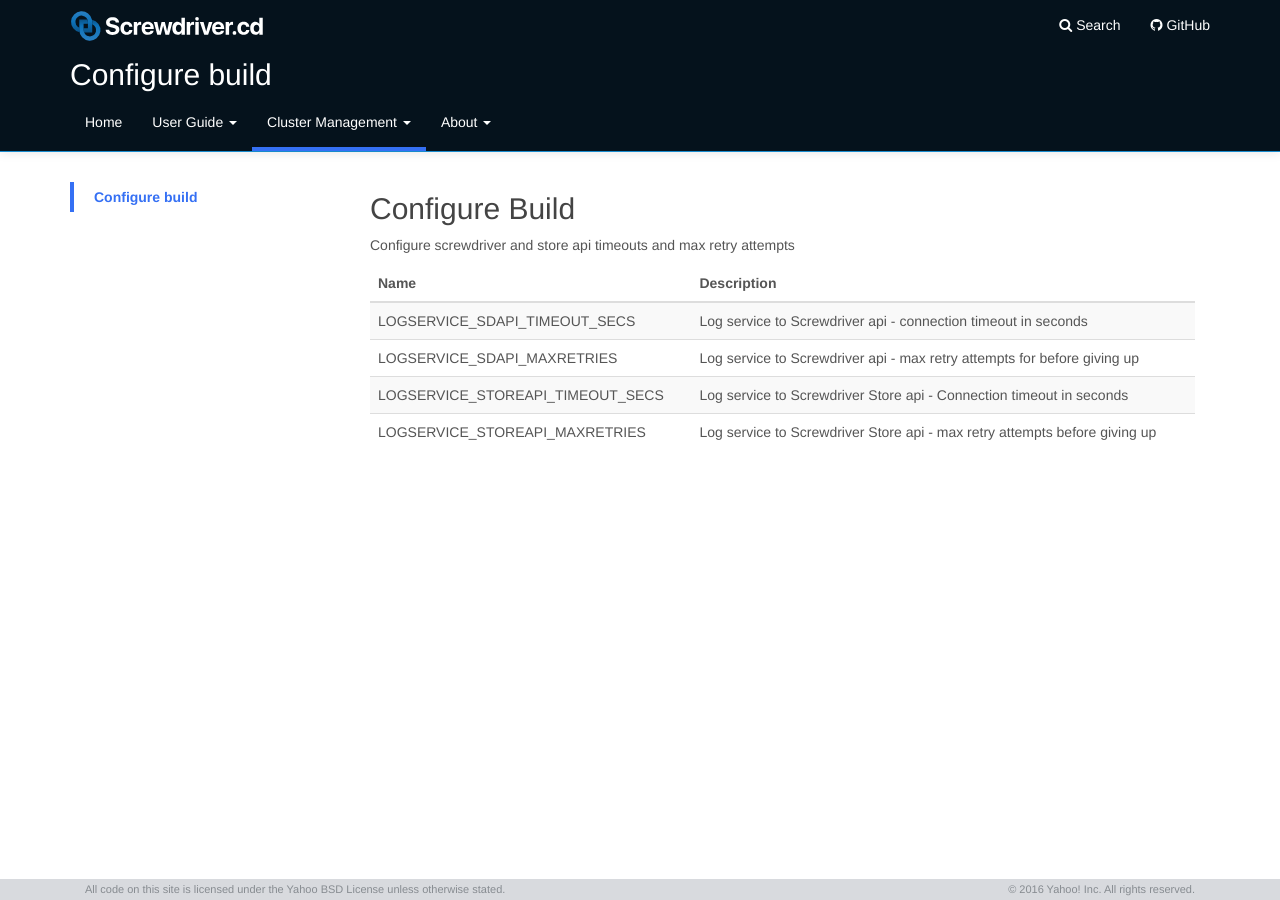
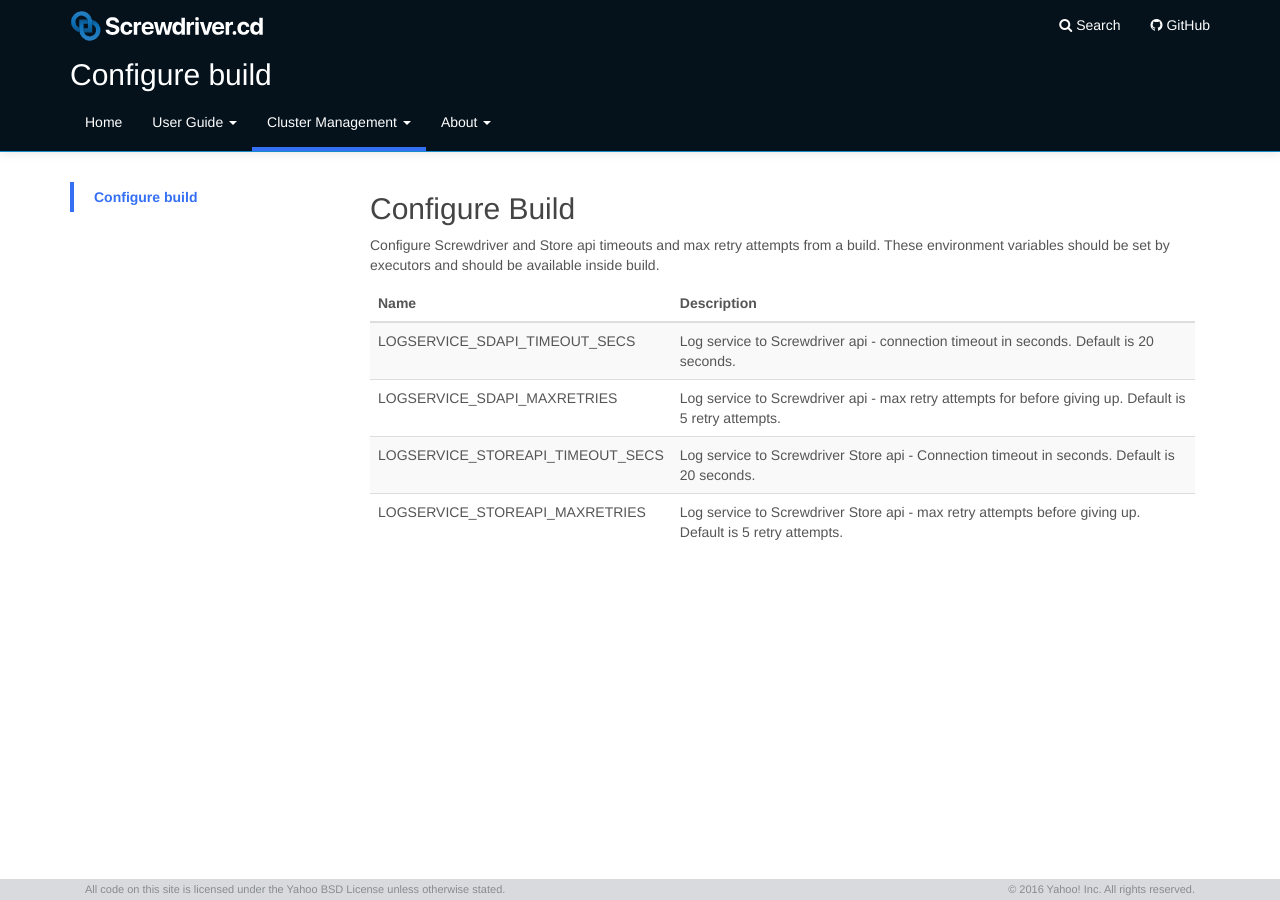
Before and after one commit to screwdriver-cd/guide, a Jekyll site: the page built from docs/cluster-management/configure-build.md, in a window 1280 px wide. Built offline with Jekyll 4.4.1, drawn with Linux system fonts in a browser that asks for light colours.

Commit message:
fix(2016): upd

```diff
--- a/docs/cluster-management/configure-build.md
+++ b/docs/cluster-management/configure-build.md
@@ -10,11 +10,11 @@ toc:
 ---
 ## Configure Build
 
-Configure screwdriver and store api timeouts and max retry attempts
+Configure Screwdriver and Store api timeouts and max retry attempts from a build. These environment variables should be set by executors and should be available inside build.
 
 | Name | Description |
 |------|-------|
-| LOGSERVICE_SDAPI_TIMEOUT_SECS | Log service to Screwdriver api - connection timeout in seconds |
-| LOGSERVICE_SDAPI_MAXRETRIES | Log service to Screwdriver api - max retry attempts for before giving up |
-| LOGSERVICE_STOREAPI_TIMEOUT_SECS | Log service to Screwdriver Store api - Connection timeout in seconds |
-| LOGSERVICE_STOREAPI_MAXRETRIES | Log service to Screwdriver Store api - max retry attempts before giving up |
+| LOGSERVICE_SDAPI_TIMEOUT_SECS | Log service to Screwdriver api - connection timeout in seconds. Default is 20 seconds. |
+| LOGSERVICE_SDAPI_MAXRETRIES | Log service to Screwdriver api - max retry attempts for before giving up. Default is 5 retry attempts. |
+| LOGSERVICE_STOREAPI_TIMEOUT_SECS | Log service to Screwdriver Store api - Connection timeout in seconds. Default is 20 seconds. |
+| LOGSERVICE_STOREAPI_MAXRETRIES | Log service to Screwdriver Store api - max retry attempts before giving up. Default is 5 retry attempts. |
```
